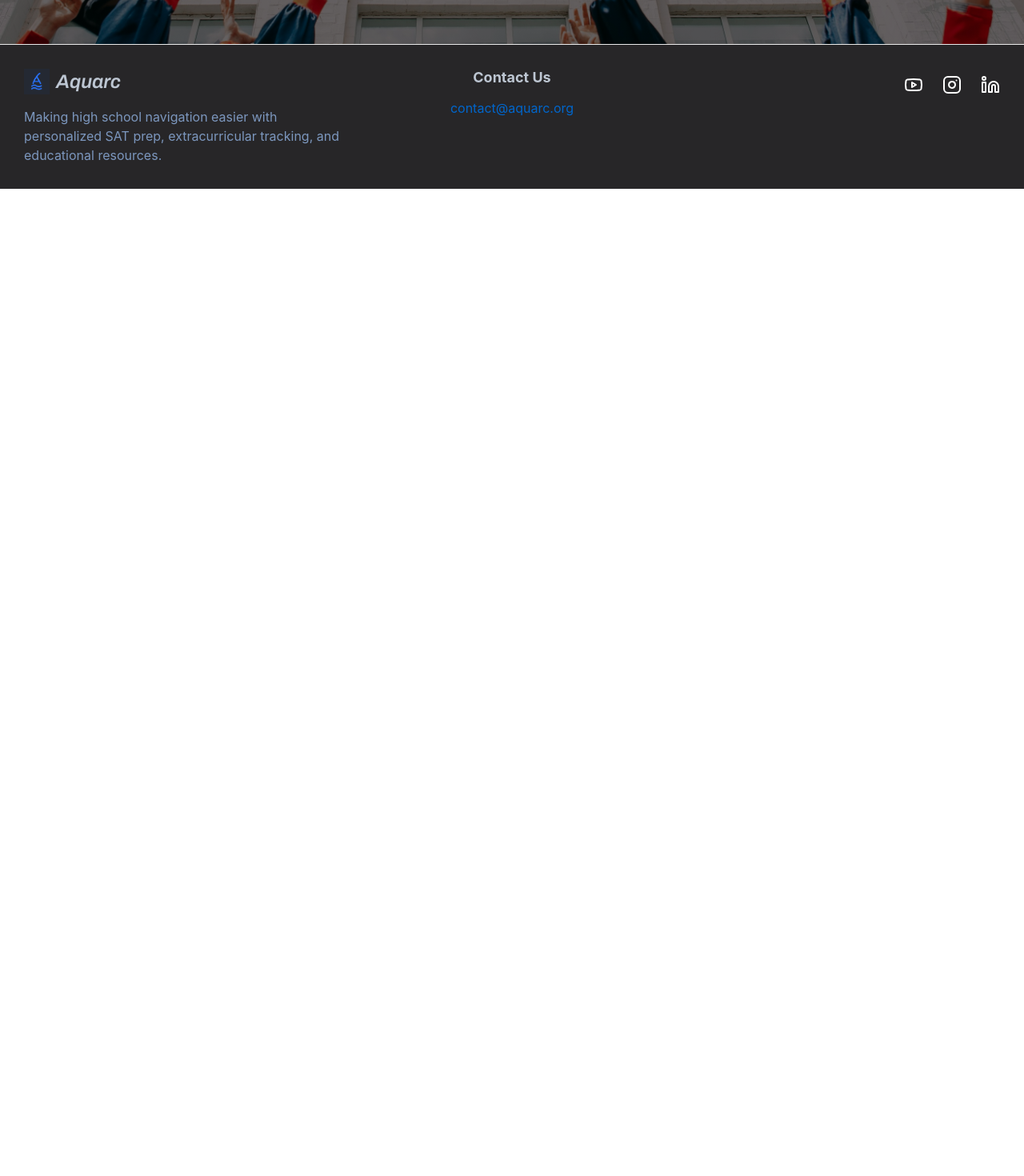
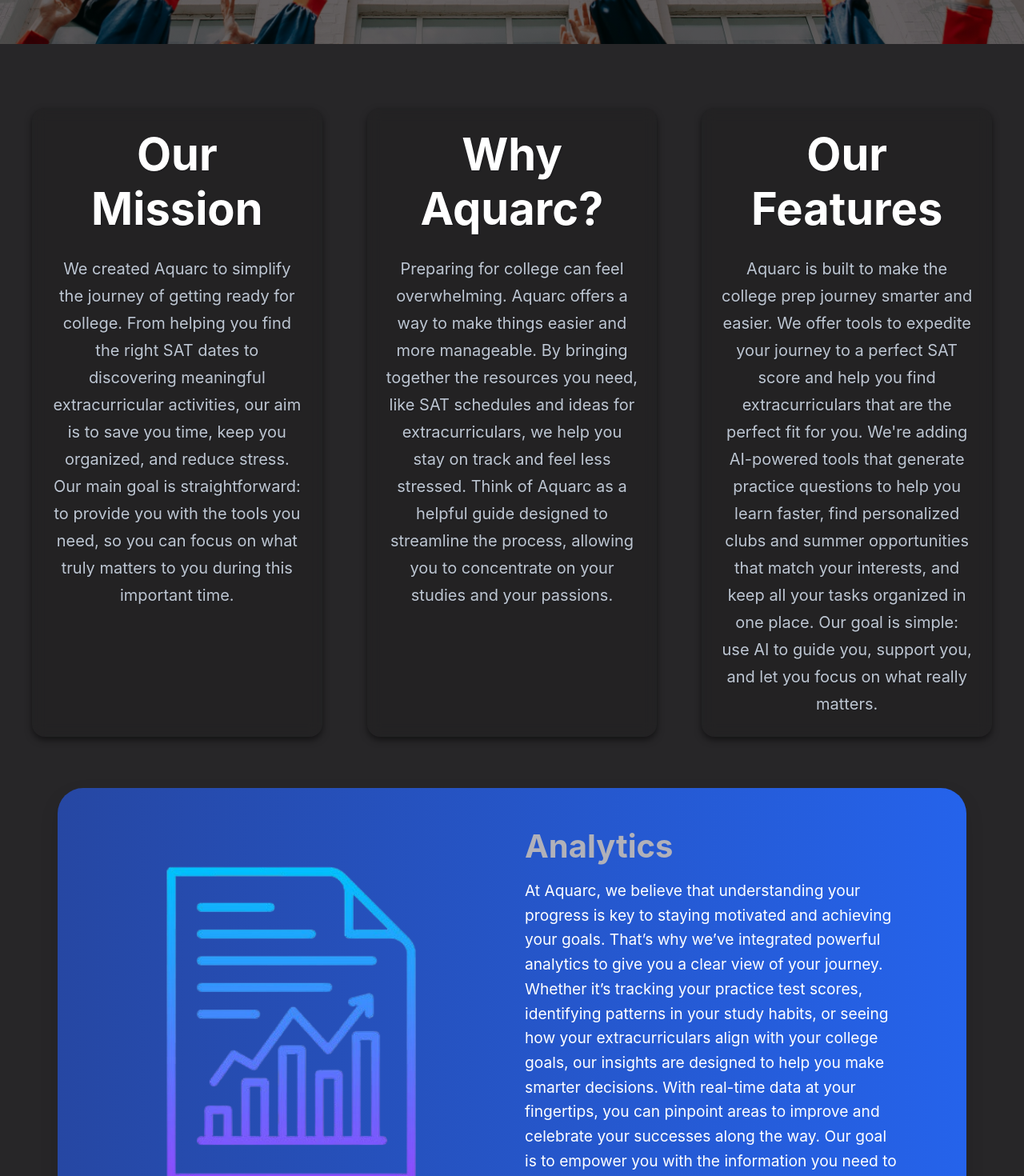
Before and after one commit to aquarc/webstack-v2, a React (Create React App) app in the folder frontend/: page / in a window 1280 px wide. Shown: the part 1300-2770 px from the top of the page at 80% size. Before the commit the page ends 1536 px from the top, so only its background shows below. Built offline with nearby package versions, Linux system fonts and the light colour scheme; no server answers.

Commit message:
added more content to the landing page

```diff
--- a/frontend/src/LandingPage/LandingPage.css
+++ b/frontend/src/LandingPage/LandingPage.css
@@ -10,6 +10,7 @@
   min-height: 100vh;
   background: #272628;
   padding-top: 80px;
+  padding-bottom: 0px;
 }
 
 .headline-container {
@@ -101,18 +102,184 @@
   box-shadow: 0 6px 12px rgba(38, 71, 163, 0.25);
 }
 
+.info {
+  display: grid;
+  grid-template-columns: repeat(3, 1fr);
+  gap: 3.5rem;
+  margin-top: 5rem;
+  padding-bottom: 100px;
+  margin-right: 2.5rem;
+  margin-left: 2.5rem;
+}
+
+.info-mission{
+  display: grid;
+  grid-template-columns: repeat(3, 1fr);
+  gap: 3.5rem;
+  margin-top: 5rem;
+  margin-right: 2.5rem;
+  margin-left: 2.5rem;
+}
+
+.info-analytics {
+  display: grid;
+  padding-bottom: 100px;
+  margin-right: 2.5rem;
+  margin-left: 2.5rem;
+}
+
 .stats {
   display: grid;
   grid-template-columns: repeat(3, 1fr);
   gap: 2rem;
   margin-top: 5rem;
   padding-bottom: 100px;
+
 }
+
+.mission-statement {
+  max-width: 900px;
+  min-width: 300px;
+  padding: 1.5rem;
+  background: rgba(0, 0, 0, 0.1);
+  border: none;
+  border-radius: 16px;
+  backdrop-filter: blur(8px);
+  text-align: center;
+  box-shadow: 0 4px 8px rgba(0, 0, 0, 0.5);
+  min-height: 300px;
+  overflow: hidden;
+  flex-grow: 1;
+  transition: transform 0.3s ease-in-out, box-shadow 0.3s ease-in-out;
+}
+
+.mission-statement:hover {
+  transform: translateY(-5px);
+  box-shadow: 0 8px 16px rgba(0, 0, 0, 0.7);
+}
+
+.mission-title h1 {
+  font-size: 3.5rem;
+  font-weight: bold;
+  margin-bottom: 1.5rem;
+  color: #ffffff;
+  text-shadow: 1px 1px 2px rgba(0, 0, 0, 0.3);
+  transition: color 0.3s ease-in-out;
+}
+
+.mission-statement:hover .mission-title h1 {
+  color: #2563eb;
+}
+
+.mission-text p {
+  font-size: 1.25rem;
+  line-height: 1.7;
+  color: #bdc6d2;
+  text-shadow: 1px 1px 2px rgba(0, 0, 0, 0.2);
+  transition: color 0.3s ease-in-out;
+}
+
+@keyframes floatIn {
+  0% {
+    opacity: 0;
+    transform: translateY(50px) scale(0.95);
+  }
+  60% {
+    opacity: 1;
+    transform: translateY(-10px) scale(1.02);
+  }
+  100% {
+    transform: translateY(0) scale(1);
+  }
+}
+
+@keyframes floating {
+  0%, 100% {
+    transform: translateY(0);
+  }
+  50% {
+    transform: translateY(-5px);
+  }
+}
+
+.analytics {
+  display: flex;
+  flex-direction: row;
+  justify-content: space-between;
+  align-items: center;
+  background: linear-gradient(to right, #2647a3, #2563eb);
+  border-radius: 2rem;
+  padding: 3rem 2rem;
+  margin: 4rem 2rem 0 2rem;
+  box-shadow: 0 10px 25px rgba(0, 0, 0, 0.1);
+  gap: 2rem;
+  opacity: 0;
+  transform: translateY(200px);
+  transition: opacity 0.5s ease, transform 0.5s ease-out;
+}
+
+.analytics.animate {
+  opacity: 1;
+  transform: translateY(0);
+}
+
+.analytics-image {
+  flex: 1;
+  max-width: 50%;
+  display: flex;
+  justify-content: center;
+  align-items: center;
+}
+
+.analytics-image img {
+  width: 100%;
+  max-width: 400px;
+  border: none;
+}
+
+.analytics-content {
+  flex: 1;
+  max-width: 50%;
+}
+
+.analytics:hover .analytics-content h1,
+.analytics:hover .analytics-content p {
+  color: #ffffff;
+  transition: color 0.3s ease-in-out;
+}
+
+.analytics-content h1 {
+  font-size: 2.5rem;
+  color: #b1b1b9;
+  margin-bottom: 1rem;
+}
+
+.analytics-content p {
+  font-size: 1.2rem;
+  line-height: 1.6;
+  color: #ffffff;
+  max-width: 90%;
+}
+
+.analytics:hover {
+  transform: scale(1.025);
+  color:#1d3a8a;
+  box-shadow: 0 15px 30px rgba(0, 0, 0, 0.2);
+}
+
+
+
+
+.mission-statement:hover .mission-text p {
+  color: #ffffff;
+}
+
+
 
 @media (max-width: 768px) {
   .headline {
-    font-size: 3.5rem; /* Reduce font size for better mobile display */
-    padding: 0 1rem; /* Add padding on both sides */
+    font-size: 3.5rem;
+    padding: 0 1rem;
   }
 
   .subheadline {
@@ -122,11 +289,32 @@
     margin-bottom: 1.5rem;
   }
 
+  .mission-title h1 {
+    font-size: 2.25rem;
+  }
+
+  .mission-text p {
+    font-size: 1.1rem;
+    padding: 0 1rem;
+  }
+
+  .mission-statement {
+    margin: 2.5rem 1rem;
+    padding: 1.5rem;
+    min-height: 200px;
+    overflow: hidden;
+  }
+
   .subheadline-second-line {
     margin-left: 0; /* Remove left margin on mobile */
   }
 
   .stats {
+    grid-template-columns: 1fr;
+    gap: 1.5rem;
+  }
+
+  .info {
     grid-template-columns: 1fr;
     gap: 1.5rem;
   }
--- a/frontend/src/LandingPage/LandingPage.jsx
+++ b/frontend/src/LandingPage/LandingPage.jsx
@@ -1,8 +1,10 @@
-import React, { useState, useEffect } from "react";
+import React, { useState, useEffect, useRef } from "react";
 import { useNavigate } from "react-router-dom";
 import "./LandingPage.css";
 import "./NewsletterSection/NewsLetterSection";
+import analyticsImage from '../Assets/data-analytics.png';
 
+// Headlines for the landing page
 const headlines = {
   0: (
     <div className="headline">
@@ -30,6 +32,8 @@ const headlines = {
 const LandingPage = () => {
   const [currentHeadline, setCurrentHeadline] = useState(0);
   const [fadeOut, setFadeOut] = useState(false);
+  const [isInView, setIsInView] = useState(false); // Track if the .analytics section is in view
+  const analyticsRef = useRef(null); // Reference to the analytics section
   const navigate = useNavigate();
 
   useEffect(() => {
@@ -43,6 +47,32 @@ const LandingPage = () => {
     }, 4000);
 
     return () => clearInterval(interval);
+  }, []);
+
+  // Use IntersectionObserver to detect when the .analytics section is in view
+  useEffect(() => {
+    const observer = new IntersectionObserver(
+      (entries) => {
+        entries.forEach((entry) => {
+          if (entry.isIntersecting) {
+            setIsInView(true); // Trigger animation when the section is in view
+          } else {
+            setIsInView(false); // Reset animation when the section is out of view
+          }
+        });
+      },
+      { threshold: 0.5 } // Trigger when at least 50% of the section is in view
+    );
+
+    if (analyticsRef.current) {
+      observer.observe(analyticsRef.current);
+    }
+
+    return () => {
+      if (analyticsRef.current) {
+        observer.unobserve(analyticsRef.current);
+      }
+    };
   }, []);
 
   return (
@@ -90,6 +120,75 @@ const LandingPage = () => {
           </a>
         </div>
       </section>
+
+      <div className="info-mission">
+
+        <div className="mission-statement">
+          <div className="mission-title">
+            <h1>Our Mission</h1>
+          </div>
+          <div className="mission-text">
+            <p>
+            We created Aquarc to simplify the journey of getting ready for college. From helping you
+            find the right SAT dates to discovering meaningful extracurricular activities, our aim is
+            to save you time, keep you organized, and reduce stress. Our main goal is straightforward:
+            to provide you with the tools you need, so you can focus on what truly matters to you during
+            this important time.
+            </p>
+          </div>
+        </div>
+
+        <div className="mission-statement">
+          <div className="mission-title">
+            <h1>Why Aquarc?</h1>
+          </div>
+          <div className="mission-text">
+            <p>
+            Preparing for college can feel overwhelming. Aquarc offers a way to make things easier and more manageable.
+            By bringing together the resources you need, like SAT schedules and ideas for extracurriculars, we help you
+            stay on track and feel less stressed. Think of Aquarc as a helpful guide designed to streamline the process,
+            allowing you to concentrate on your studies and your passions.
+            </p>
+          </div>
+        </div>
+
+        <div className="mission-statement">
+          <div className="mission-title">
+            <h1>Our Features</h1>
+          </div>
+          <div className="mission-text">
+            <p>
+            Aquarc is built to make the college prep journey smarter and easier. We offer tools to expedite your journey to a perfect
+            SAT score and help you find extracurriculars that are the perfect fit for you. We're adding AI-powered tools that generate
+            practice questions to help you learn faster, find personalized clubs and summer opportunities that match your interests,
+            and keep all your tasks organized in one place. Our goal is simple: use AI to guide you, support you, and let you focus
+            on what really matters.
+            </p>
+          </div>
+        </div>
+      </div>
+
+      <div className="info-analytics">
+        <div
+          className={`analytics ${isInView ? "animate" : ""}`}
+          ref={analyticsRef}
+        >
+          <div className="analytics-image">
+            <img src={analyticsImage} alt="Analytics preview" />
+          </div>
+          <div className="analytics-content">
+            <h1>Analytics</h1>
+            <p>
+            At Aquarc, we believe that understanding your progress is key to staying motivated and achieving your goals. That’s why
+            we’ve integrated powerful analytics to give you a clear view of your journey. Whether it’s tracking your practice test
+            scores, identifying patterns in your study habits, or seeing how your extracurriculars align with your college goals,
+            our insights are designed to help you make smarter decisions. With real-time data at your fingertips, you can pinpoint
+            areas to improve and celebrate your successes along the way. Our goal is to empower you with the information you need
+            to stay organized, stay motivated, and keep moving forward with confidence.
+            </p>
+          </div>
+        </div>
+      </div>
     </div>
   );
 };
```
Also changed, not shown: frontend/src/Assets/data-analytics.png (added).
